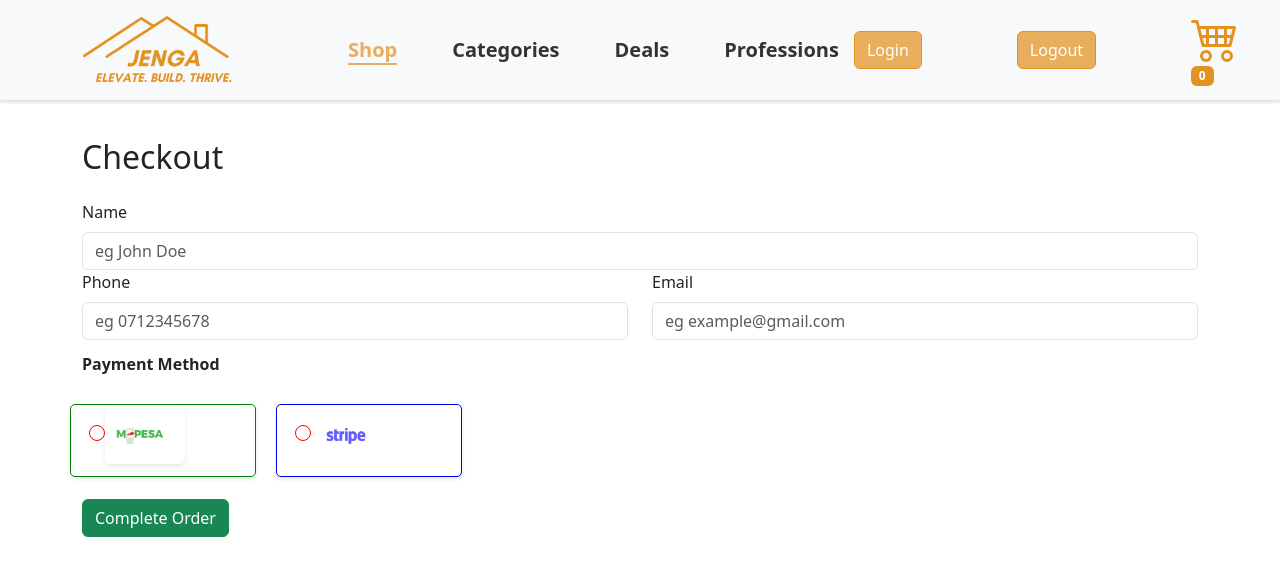
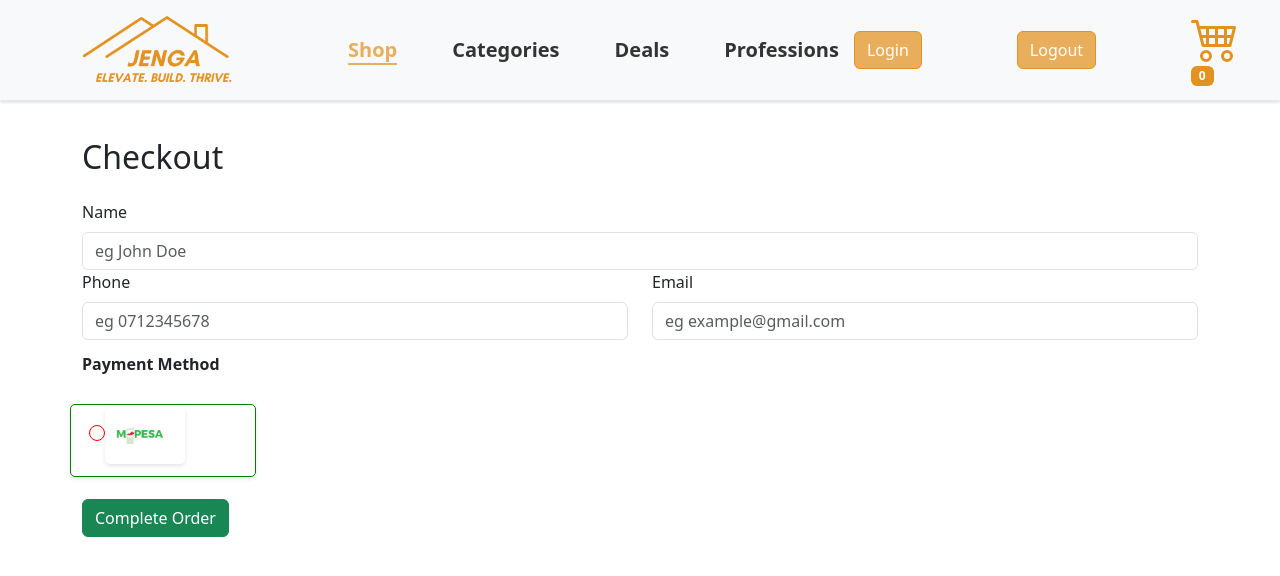
Before and after one commit to alvin-kiveu/Constriction_shop_React_Frontent, a React (Create React App) app: page /checkout in a window 1280 px wide. Shown: the top 576 px of the page. Built offline with nearby package versions, Linux system fonts and the light colour scheme; no server answers.

Commit message:
adding new data

```diff
--- a/src/pages/Checkout.jsx
+++ b/src/pages/Checkout.jsx
@@ -135,7 +135,7 @@ const Checkout = ({ cartItems, setCartItems, isAuthenticated }) => {
             // Clear the cart items
             setCartItems([]);
             // Redirect to the home page
-            navigate('/');
+            navigate('/thank-you');
         } else if(TransactionStatus === 'Failed'){
             // Payment failed
             console.log("Payment failed");
@@ -262,7 +262,10 @@ const Checkout = ({ cartItems, setCartItems, isAuthenticated }) => {
           <label className="form-label" style={{ marginTop: '12px', fontWeight: '600' }}>Payment Method</label>
 
         </div>
-        <div className="col-md-12 row d-flex flex-row"> {/* Changed flex-column to flex-row */}
+
+
+        <div className="col-md-12 row d-flex flex-row">
+
           <div  className="col-md-2 form-check d-flex flex-row" style={{ marginTop: '20px', borderRadius: '5px', border: '1px solid green',
                 boxShadow: '0px 2px 4px rgba(0, 0, 0, 0.1)', backgroundColor: '#fff', padding: '2px',  marginRight: '20px' }}> {/* Added marginRight for spacing between payment methods */}
             <input
@@ -302,8 +305,10 @@ const Checkout = ({ cartItems, setCartItems, isAuthenticated }) => {
               />
             </label>
           </div>
-          <div className="col-md-2 form-check d-flex flex-row" style={{ marginTop: '20px', display: 'none', borderRadius: '5px', border: '1px solid blue',
-                boxShadow: '0px 2px 4px rgba(0, 0, 0, 0.1)', backgroundColor: '#fff', padding: '2px',  marginRight: '20px' }}> {/* Added d-flex flex-row */}
+
+
+          {/* <div className="col-md-2 form-check d-flex flex-row" style={{ marginTop: '20px', display: 'none', borderRadius: '5px', border: '1px solid blue',
+                boxShadow: '0px 2px 4px rgba(0, 0, 0, 0.1)', backgroundColor: '#fff', padding: '2px',  marginRight: '20px' }}>
             <input
               className="form-check-input"
               type="radio"
@@ -328,7 +333,7 @@ const Checkout = ({ cartItems, setCartItems, isAuthenticated }) => {
                 marginBottom: '10px',
                 padding: '10px',
                 borderRadius: '5px',
-                marginRight: '10px', // Added to create space between input and label
+                marginRight: '10px',
               }}
             >
               <img
@@ -338,7 +343,10 @@ const Checkout = ({ cartItems, setCartItems, isAuthenticated }) => {
                 style={{  marginRight: '16px', width: '50px' }}
               />
             </label>
-          </div>
+          </div>   */}
+
+
+
        </div>
 
 
```
Also changed, not shown: src/pages/t.txt (added).
